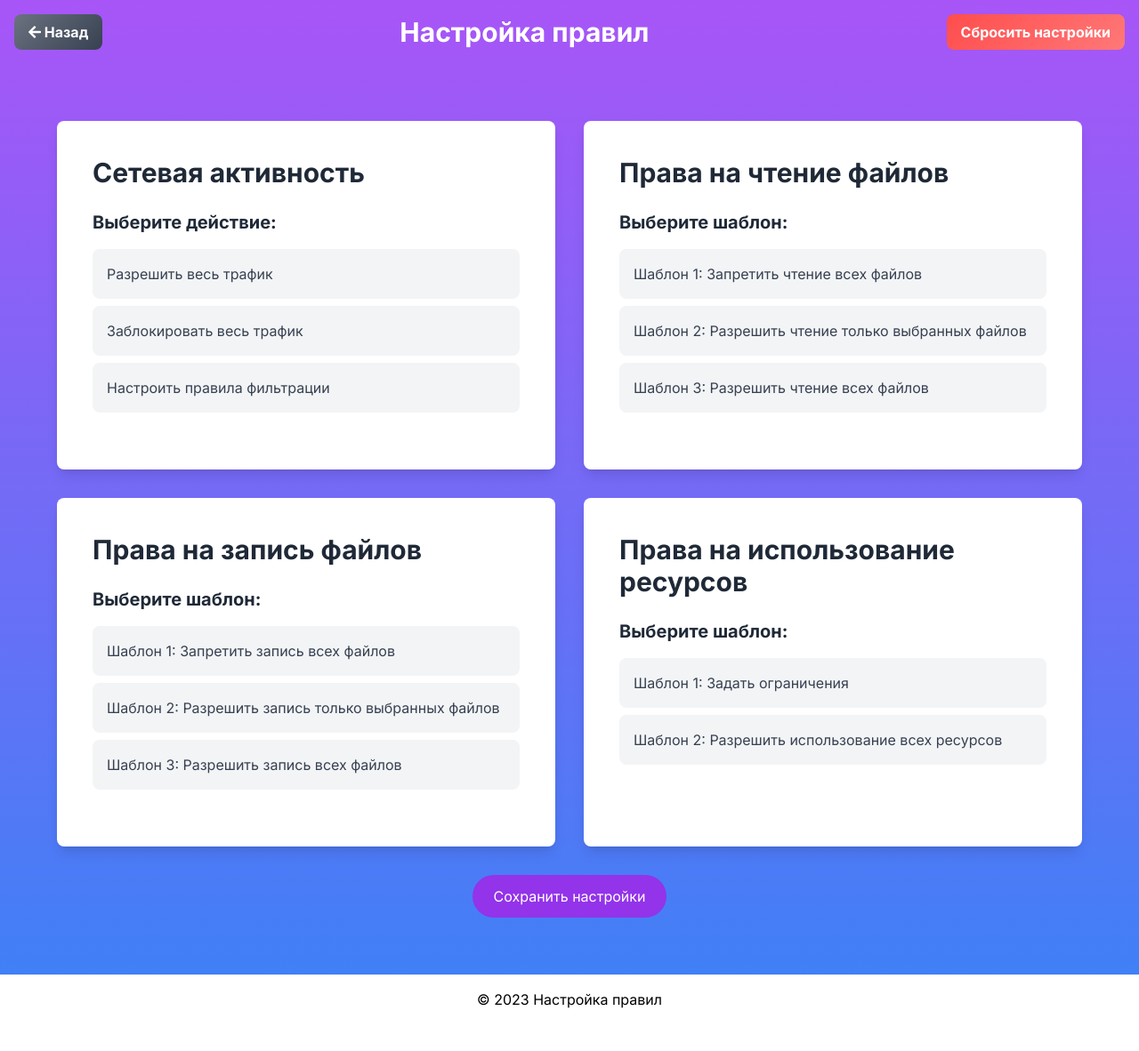
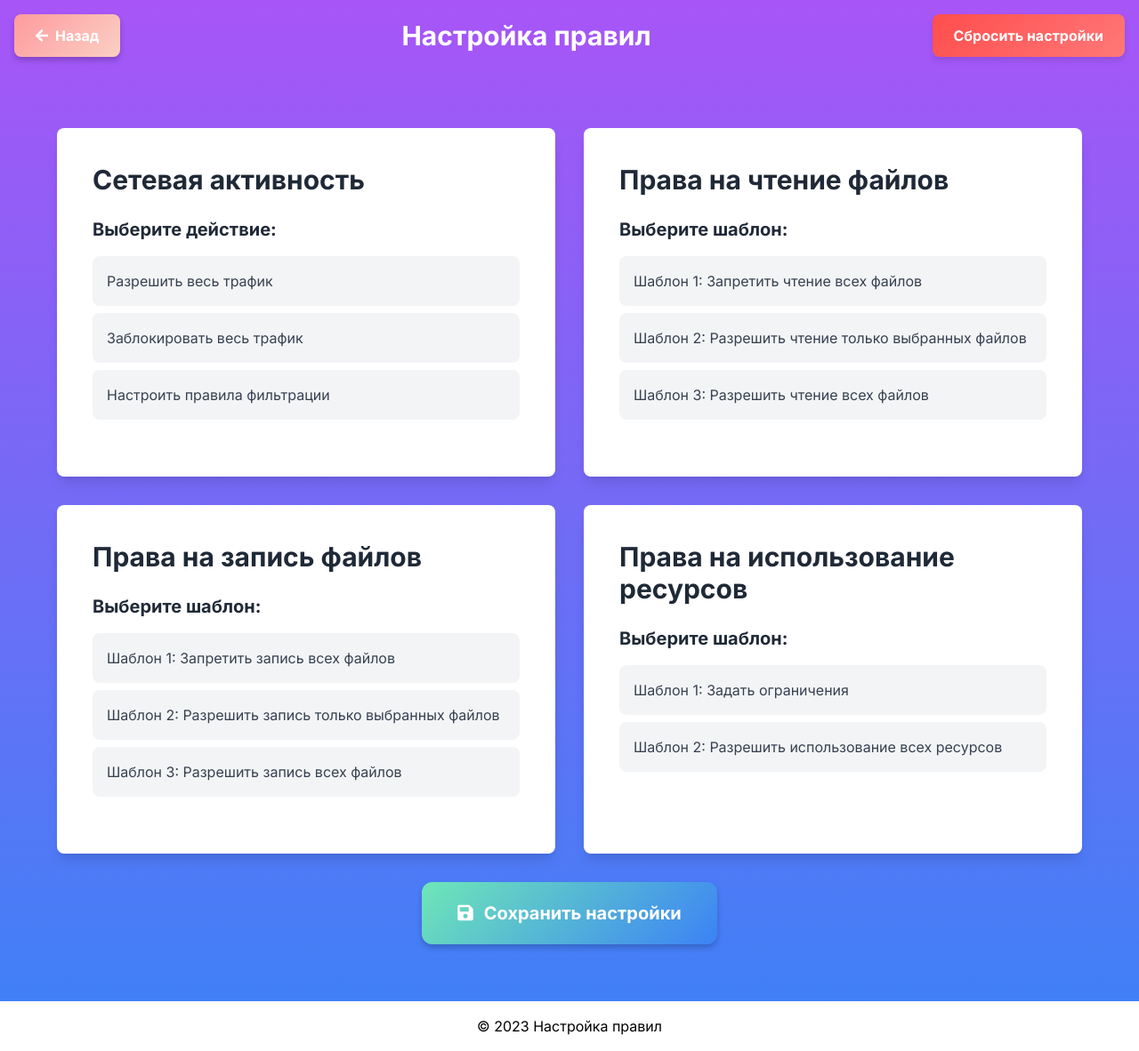
Before and after one commit to Am1rTl/JS_analyzers_example, a Flask app: page /set_rule in a window 1280 px wide. Shown: the whole page at 89% size. Before the commit the page ends 1134 px from the top, so only its background shows below. Run offline with Flask 3, Linux system fonts and the light colour scheme; data that the repository does not hold is empty; some libraries are stand-ins or nearby versions.

Commit message:
Edit button colour

```diff
--- a/dynamic/new/web/templates/configure_rules.html
+++ b/dynamic/new/web/templates/configure_rules.html
@@ -49,23 +49,129 @@
             color: #6B7280;
         }
 
+        /* add back button */
+        .header-button.reset {
+            display: inline-flex;
+            align-items: center;
+            justify-content: center;
+            padding: 0.75rem 1.5rem;
+            border-radius: 0.5rem;
+            font-weight: 600;
+            text-decoration: none;
+            color: white;
+            background: linear-gradient(135deg, #FF4D4D, #FF7878); /* Красный градиент */
+            box-shadow: 0 4px 6px rgba(0, 0, 0, 0.1); /* Тень */
+            transition: all 0.3s ease;
+            border: none;
+            cursor: pointer;
+        }
 
-        .header-button {
-            padding: 0.5rem 1rem;
+        .header-button.reset:hover {
+            background: linear-gradient(135deg, #E53E3E, #F56565); /* Темный красный градиент при наведении */
+            box-shadow: 0 6px 8px rgba(0, 0, 0, 0.15); /* Увеличенная тень при наведении */
+            transform: translateY(-2px); /* Легкий подъем при наведении */
+        }
+
+        .header-button.reset:active {
+            transform: translateY(0); /* Возврат в исходное положение при нажатии */
+            box-shadow: 0 4px 6px rgba(0, 0, 0, 0.1); /* Тень возвращается к исходной */
+        }
+
+        .header-button.reset i {
+            margin-right: 0.5rem; /* Отступ между иконкой и текстом (если добавите иконку) */
+            font-size: 1rem; /* Размер иконки */
+        }
+
+        .header-button.back {
+            display: inline-flex;
+            align-items: center;
+            justify-content: center;
+            padding: 0.75rem 1.5rem;
             border-radius: 0.5rem;
-            font-weight: bold;
+            font-weight: 600;
+            text-decoration: none;
+            color: white;
+            background: linear-gradient(135deg, #FF9A9E, #FAD0C4); /* Яркий градиент (розовый к персиковому) */
+            box-shadow: 0 4px 6px rgba(0, 0, 0, 0.2); /* Более выраженная тень */
             transition: all 0.3s ease;
+            border: none;
+            cursor: pointer;
         }
-        .header-button.back {
-            background: linear-gradient(135deg, #6B7280, #374151);
+
+        .header-button.back:hover {
+            background: linear-gradient(135deg, #FAD0C4, #FF9A9E); /* Инвертированный градиент при наведении */
+            box-shadow: 0 6px 12px rgba(0, 0, 0, 0.3); /* Увеличенная тень при наведении */
+            transform: translateY(-2px); /* Легкий подъем при наведении */
+        }
+
+        .header-button.back:active {
+            transform: translateY(0); /* Возврат в исходное положение при нажатии */
+            box-shadow: 0 4px 6px rgba(0, 0, 0, 0.2); /* Тень возвращается к исходной */
+        }
+
+        .header-button.back i {
+            margin-right: 0.5rem; /* Отступ между иконкой и текстом */
+            font-size: 1rem; /* Размер иконки */
+        }
+        .save-button {
+            display: inline-flex;
+            align-items: center;
+            justify-content: center;
+            padding: 1.25rem 2.5rem; /* Увеличенный размер */
+            border-radius: 0.75rem; /* Более скруглённые углы */
+            font-weight: 700; /* Жирный шрифт */
+            font-size: 1.25rem; /* Увеличенный размер текста */
             color: white;
+            background: linear-gradient(135deg, #6EE7B7, #3B82F6); /* Яркий градиент (зелёный к синему) */
+            box-shadow: 0 4px 6px rgba(0, 0, 0, 0.2); /* Более выраженная тень */
+            border: none;
+            cursor: pointer;
+            transition: all 0.3s ease;
+            margin-top: 2rem; /* Отступ сверху */
+            position: relative; /* Для анимации */
+            overflow: hidden; /* Для анимации */
         }
-        .header-button.reset {
-            background: linear-gradient(135deg, #FF4D4D, #FF7878);
-            color: white;
+
+        .save-button:hover {
+            background: linear-gradient(135deg, #3B82F6, #6EE7B7); /* Инвертированный градиент при наведении */
+            box-shadow: 0 6px 12px rgba(0, 0, 0, 0.3); /* Увеличенная тень при наведении */
+            transform: translateY(-3px); /* Более выраженный подъём */
         }
-        .header-button:hover {
-            transform: scale(1.05);
+
+        .save-button:active {
+            transform: translateY(0); /* Возврат в исходное положение при нажатии */
+            box-shadow: 0 4px 6px rgba(0, 0, 0, 0.2); /* Тень возвращается к исходной */
+        }
+
+        .save-button:focus {
+            outline: none; /* Убираем стандартный outline */
+            box-shadow: 0 0 0 3px rgba(59, 130, 246, 0.5); /* Кастомный фокус */
+        }
+
+        /* Анимация "пульсации" */
+        .save-button::after {
+            content: '';
+            position: absolute;
+            top: 50%;
+            left: 50%;
+            width: 300%;
+            height: 300%;
+            background: radial-gradient(circle, rgba(255, 255, 255, 0.3), rgba(255, 255, 255, 0) 70%);
+            transform: translate(-50%, -50%) scale(0);
+            transition: transform 0.5s ease, opacity 0.5s ease;
+            opacity: 0;
+            pointer-events: none;
+        }
+
+        .save-button:hover::after {
+            transform: translate(-50%, -50%) scale(1);
+            opacity: 1;
+        }
+
+        /* Стили для иконки */
+        .save-button i {
+            margin-right: 0.75rem; /* Увеличенный отступ между иконкой и текстом */
+            font-size: 1.25rem; /* Увеличенный размер иконки */
         }
     </style>
 </head>
@@ -335,8 +441,8 @@
             </div>
         </div>
         <!-- Кнопка сохранения -->
-        <button class="bg-purple-600 text-white py-3 px-6 rounded-full hover:bg-purple-700 transition mt-8" onclick="saveSettings()">
-            Сохранить настройки
+        <button class="save-button" onclick="saveSettings()">
+            <i class="fas fa-save"></i> Сохранить настройки
         </button>
     </main>
     <footer class="bg-white text-black py-4 mt-16 w-full text-center">
```
Also changed, not shown: 1 other file.
